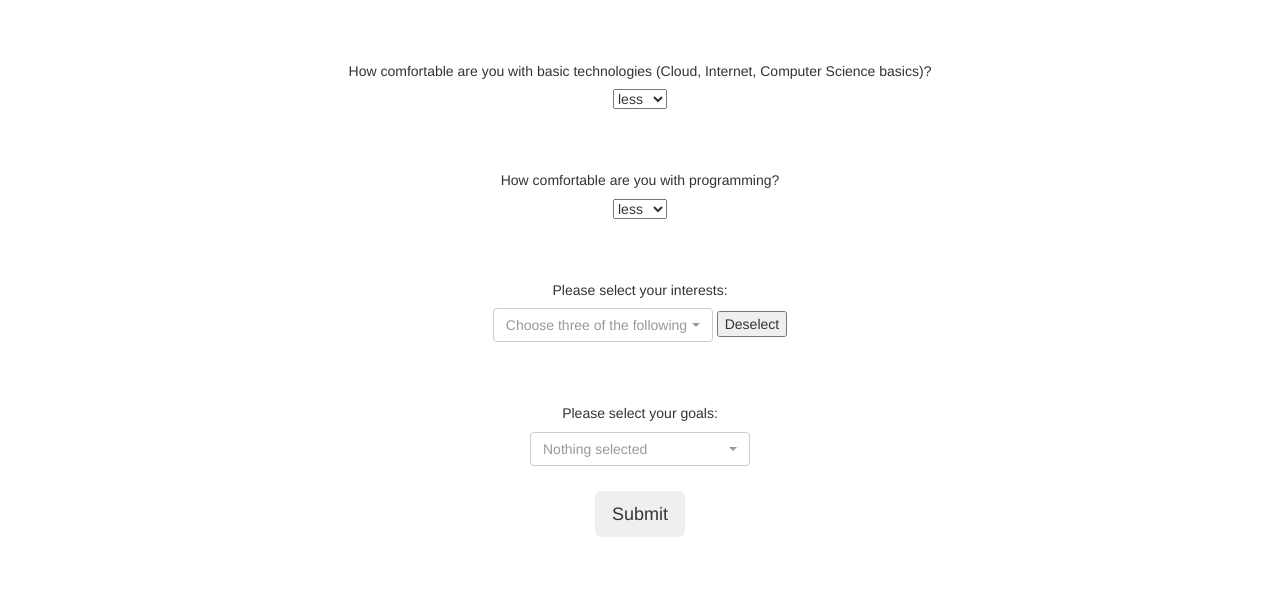
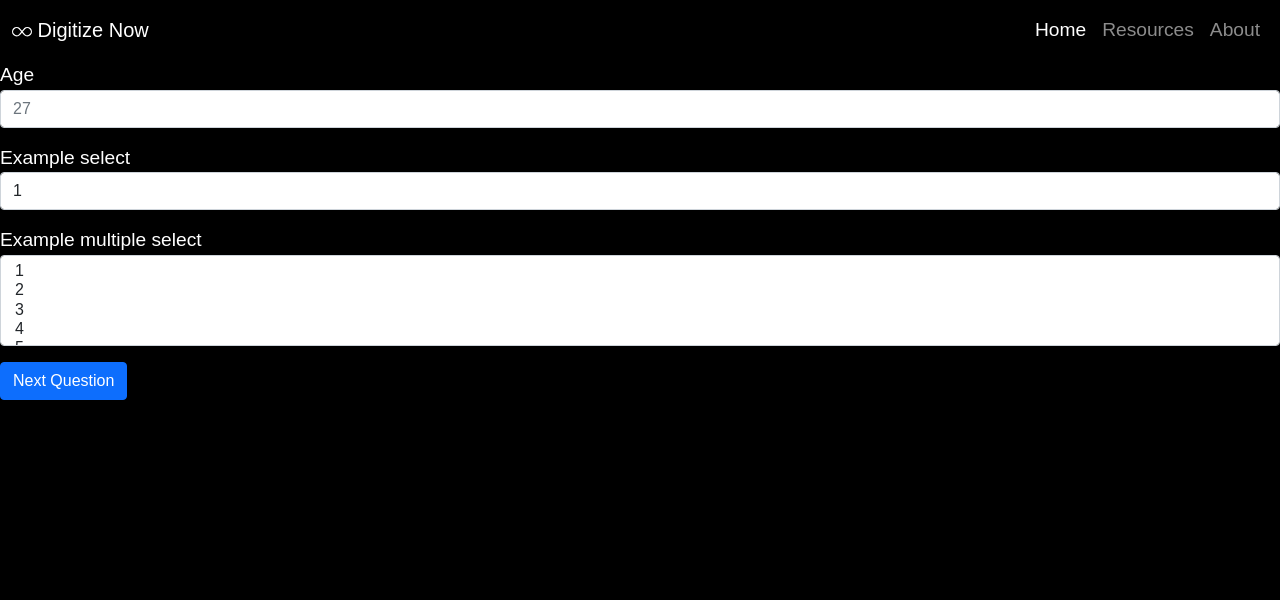
Before and after one commit to SimonRbk95/CS50, a Flask app: page /q1 in a window 1280 px wide. Shown: the top 600 px of the page. Run offline with Flask 2, Linux system fonts and the light colour scheme; parts of the project's set-up code (start-up, migrations or seed data) failed here and were passed over; some libraries are stand-ins or nearby versions.

Commit message:
Wed, Jun 8, 2022, 5:46 PM +00:00

```diff
--- a/final_project/templates/q1.html
+++ b/final_project/templates/q1.html
@@ -1,73 +1,37 @@
-<!DOCTYPE html>
+{% extends "layout.html" %}
 
-<html lang="en">
-    <head>
-        <meta charset="utf-8">
-        <meta name="viewport" content="width=device-width, initial-scale=1">
-        <title>Input</title>
-        <link href="{{ url_for('static', filename='styles.css') }}" rel="stylesheet" type="text/css">
-        <link rel="stylesheet" href="https://maxcdn.bootstrapcdn.com/bootstrap/3.3.0/css/bootstrap.min.css">
-        <link rel="stylesheet" href="https://cdnjs.cloudflare.com/ajax/libs/bootstrap-select/1.7.3/css/bootstrap-select.min.css">
-      </head>
+{% block title %}
+    Question 1 of 10
+{% endblock %}
 
-      <body>
-            <!--Select Menu-->
-        <div class="container-fluid">
-          <form action="/q1" method="get">
-            <div class="row">
-              <div class="col-12 text-center menu-margins">
-                <h5>How comfortable are you with basic technologies (Cloud, Internet, Computer Science basics)?</h5>
-                <select required class="form-select mx-auto w-auto" aria-label="Default select example" name="x">
-                  <option value="1">less</option>
-                  <option value="2">more</option>
-                  <option value="3">very</option>
-                </select>
-              </div>
-              <div class="col-12 text-center menu-margins">
-                <h5>How comfortable are you with programming?</h5>
-                  <select required class="form-select mx-auto w-auto" aria-label="Default select example" name="x">
-                    <option value="1">less</option>
-                    <option value="2">more</option>
-                    <option value="3">very</option>
-                  </select>
-              </div>
-              <div class="col-12 text-center menu-margins">
-                <h5>Please select your interests:</h5>
-                  <select required class="selectpicker" multiple name="x" title='Choose three of the following...'>
-                    <option value="1">Machine Learning</option>
-                    <option value="2">Blockchain</option>
-                    <option value="3">Internet of Things</option>
-                    <option value="3">Data Analytics/ Science</option>
-                    <option value="3">Computer Science</option>
-                    <option value="3">Programming with Python</option>
-                  </select>
-                  <button id="btnDeselect">Deselect</button>
-              </div>
-              <div class="col-12 text-center menu-margins">
-                <h5>Please select your goals:</h5>
-                  <select required class="selectpicker" multiple aria-label="Default select example" name="x">
-                    <option value="1">One</option>
-                    <option value="2">Two</option>
-                    <option value="3">Three</option>
-                  </select>
-              </div>
-              <div class="col-md-12 text-center" style="margin-top: 2%; margin-bottom: 5%;">
-                    <button type="button" class="btn btn-outline-light btn-lg">Submit</button>
-              </div>
-            </div>
-          </form>
-        </div>
-</body>
-        <script src="https://ajax.googleapis.com/ajax/libs/jquery/1.11.2/jquery.min.js"></script>
-        <script src="https://maxcdn.bootstrapcdn.com/bootstrap/3.3.4/js/bootstrap.min.js"></script>
-        <script src="https://cdnjs.cloudflare.com/ajax/libs/bootstrap-select/1.7.3/js/bootstrap-select.min.js"></script>
-        <script>
-          $('.selectpicker').selectpicker({
-            maxOptions: 3
-        });
+{% block main %}
 
-        $('#btnDeselect').on('click',function(){
-          $('.selectpicker').selectpicker('deselectAll');
-        });
-      </script>
-</html>
+<form action="/q1" method="get" >
+    <div class="mb-3 form-group">
+      <label for="exampleFormControlInput1">Age</label>
+      <input type="text" class="form-control" id="exampleFormControlInput1" name = "age" placeholder="27">
+    </div>
+    <div class="mb-3 form-group">
+      <label for="exampleFormControlSelect1">Example select</label>
+      <select class="form-control" id="exampleFormControlSelect1" name="industry">
+        <option>1</option>
+        <option>2</option>
+        <option>3</option>
+        <option>4</option>
+        <option>5</option>
+      </select>
+    </div>
+    <div class="mb-3 form-group">
+      <label for="exampleFormControlSelect2">Example multiple select</label>
+      <select multiple class="form-control" id="exampleFormControlSelect2" name="level">
+        <option>1</option>
+        <option>2</option>
+        <option>3</option>
+        <option>4</option>
+        <option>5</option>
+      </select>
+    </div>
+    <button class="btn btn-primary" type="submit">Next Question</button>
+  </form>
+
+{% endblock %}
```
